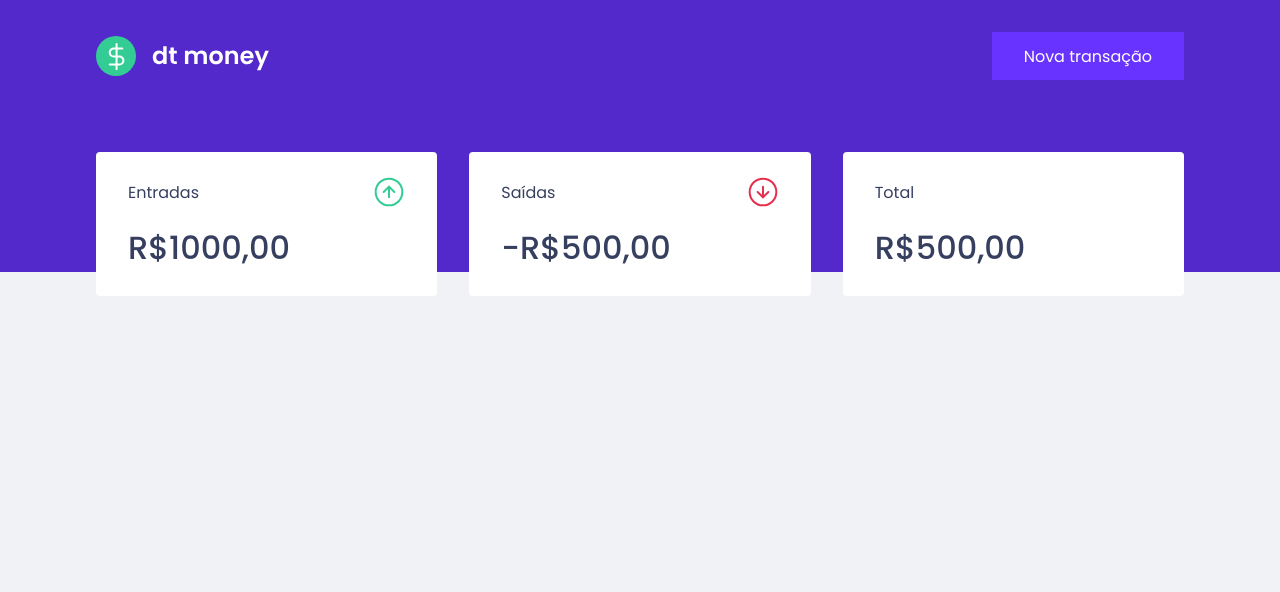
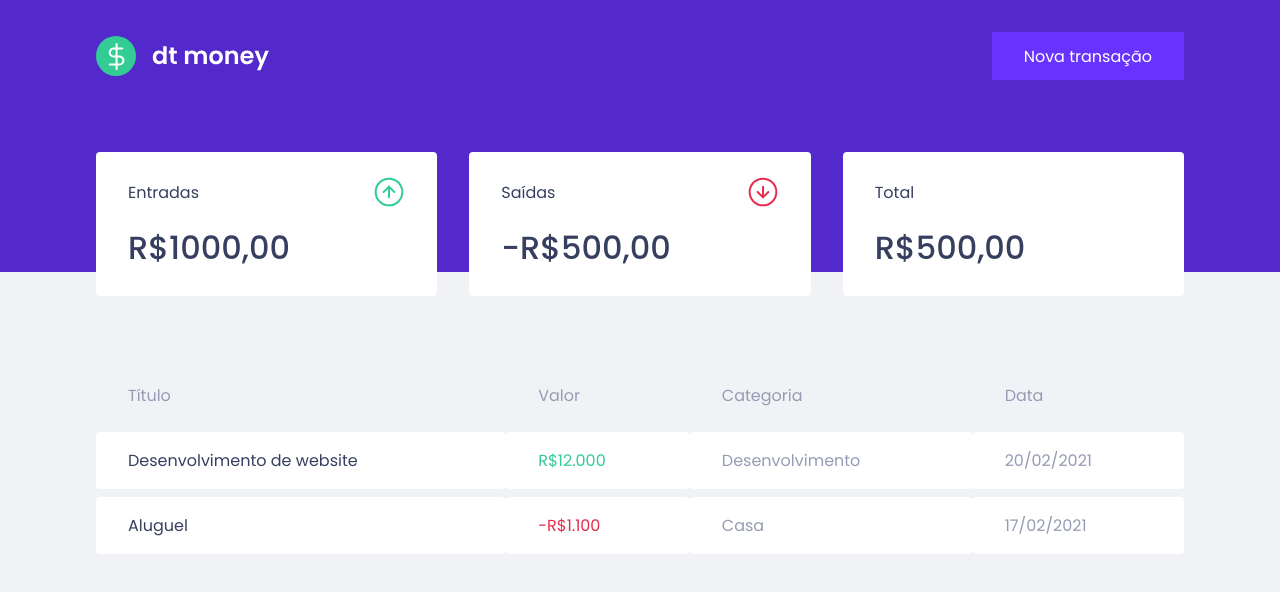
Before and after one commit to pinheiroduda/ignite-rocketseat-dtmoney, a React (Create React App) app: page / in a window 1280 px wide. Shown: the top 592 px of the page. Built offline with nearby package versions, Linux system fonts and the light colour scheme.

Commit message:
feat: creates transaction table component

```diff
--- a/src/components/Dashboard/index.tsx
+++ b/src/components/Dashboard/index.tsx
@@ -1,10 +1,12 @@
 import { Container } from "./styles";
 import { Summary } from "../Summary";
+import { TransactionsTable } from "../TransactionsTable";
 
 export function Dashboard() {
   return (
     <Container>
       <Summary />
+      <TransactionsTable />
     </Container>
   )
 }
--- /dev/null
+++ b/src/components/TransactionsTable/index.tsx
@@ -0,0 +1,33 @@
+import { Container } from "./styles";
+
+export function TransactionsTable() {
+  return (
+    <Container>
+      <table>
+        <thead>
+          <tr>
+            <th>Título</th>
+            <th>Valor</th>
+            <th>Categoria</th>
+            <th>Data</th>
+          </tr>
+        </thead>
+
+        <tbody>
+          <tr>
+            <td>Desenvolvimento de website</td>
+            <td className="deposit">R$12.000</td>
+            <td>Desenvolvimento</td>
+            <td>20/02/2021</td>
+          </tr>
+          <tr>
+            <td>Aluguel</td>
+            <td className="withdraw">-R$1.100</td>
+            <td>Casa</td>
+            <td>17/02/2021</td>
+          </tr>
+        </tbody>
+      </table>
+    </Container>
+  )
+}
--- /dev/null
+++ b/src/components/TransactionsTable/styles.ts
@@ -0,0 +1,38 @@
+import styled from "styled-components";
+
+export const Container = styled.div`
+  margin-top: 4rem;
+
+  table {
+    width: 100%;
+    border-spacing: 0 0.5rem;
+
+    th {
+      color: var(--text-body);
+      font-weight: 400;
+      padding: 1rem 2rem;
+      text-align: left;
+      line-height: 1.5rem;
+    }
+
+    td {
+      padding: 1rem 2rem;
+      border: 0;
+      background: var(--shape);
+      color: var(--text-body);
+      border-radius: 0.25rem;
+
+      &:first-child {
+        color: var(--text-title);
+      }
+
+      &.deposit {
+        color: var(--green);
+      }
+
+      &.withdraw {
+        color: var(--red);
+      }
+    }
+  }
+`
```
